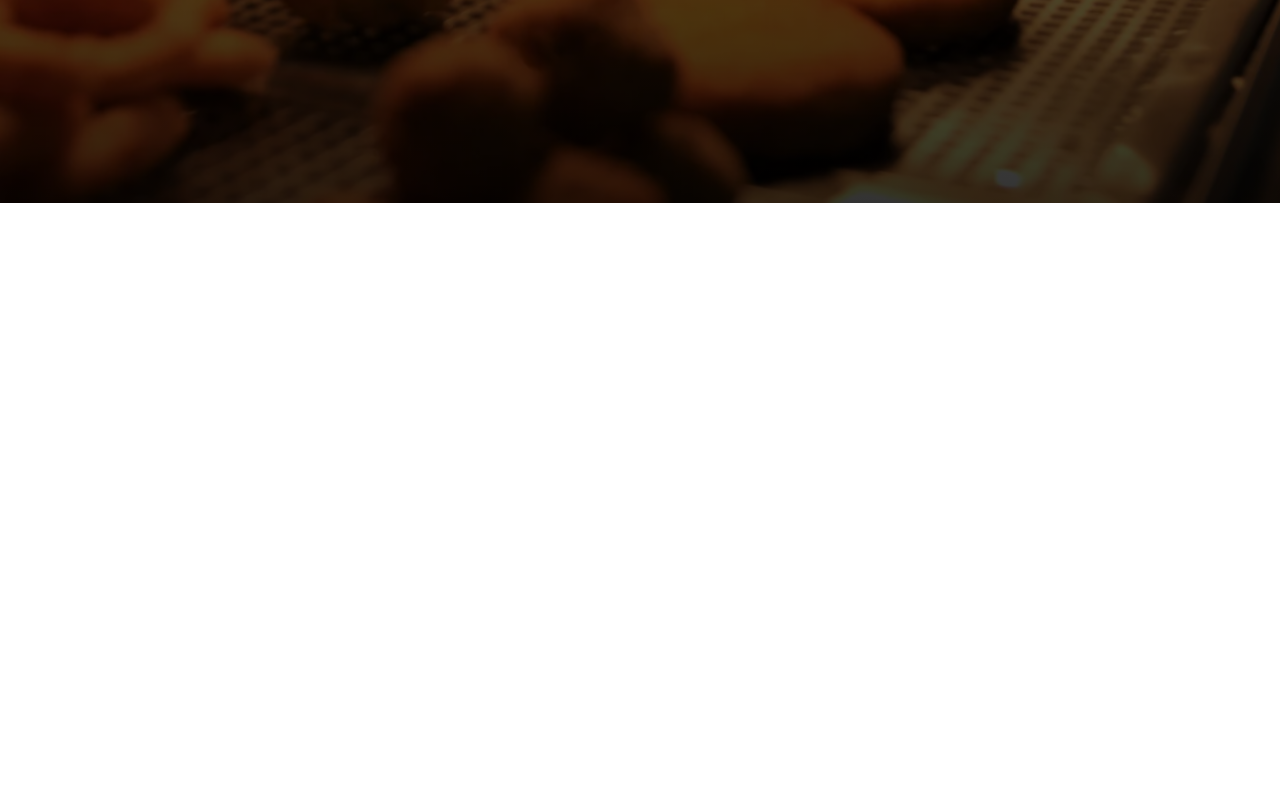
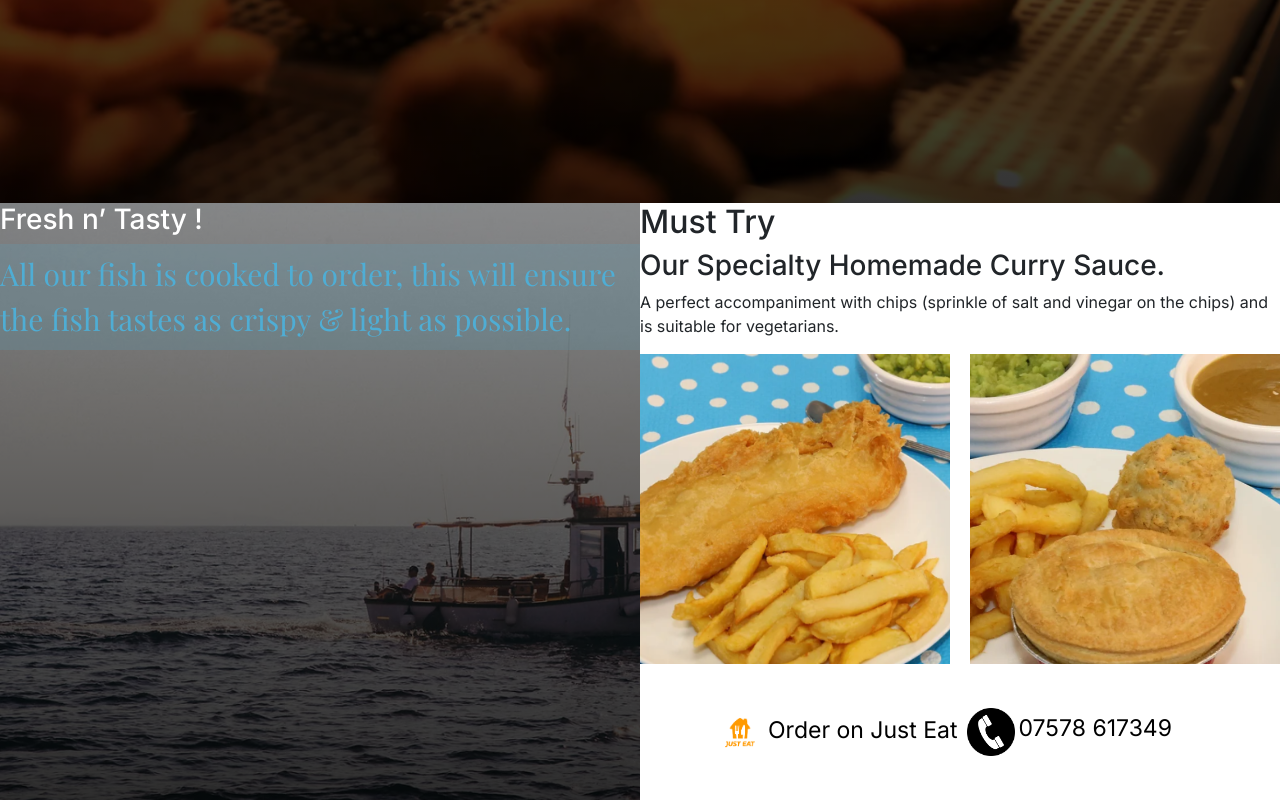
Before and after one commit to EvaSuper0115/fish-n-chips, a React (Create React App) app: page / in a window 1280 px wide. Shown: the part 664-1464 px from the top of the page. Before the commit the page ends 867 px from the top, so only its background shows below. Built offline with nearby package versions, Linux system fonts and the light colour scheme; a web font is replaced by a local one.

Commit message:
setup content for the introduction page (page2)

```diff
--- a/src/App.css
+++ b/src/App.css
@@ -14,6 +14,15 @@ a {
 
 .page-divider {
   margin: 3vh 0;
+}
+.half-a-page-grid {
+  display: grid;
+  grid-template-columns: 1fr 1fr;
+}
+.image-grid {
+  display: grid;
+  grid-template-columns: 1fr 1fr;
+  grid-gap: 20px;
 }
 .navbar-decoration,
 .dropdown-menu {
@@ -38,6 +47,21 @@ a {
   height: 100vh;
   width: 100vw;
 }
+.introduction-half-page-image {
+  background-image: linear-gradient(
+      0deg,
+      rgba(0, 0, 0, 0.799),
+      rgba(0, 0, 0, 0.41)
+    ),
+    url(images/introduction-page-bg.png);
+  background-repeat: no-repeat;
+  background-size: cover;
+  background-position: center;
+}
+.half-a-page-content {
+  background: white;
+}
+
 .white-text {
   color: #ffffff;
 }
@@ -81,6 +105,10 @@ a {
   padding: 4px;
   filter: brightness(120%);
 }
+.sqaure-image {
+  width: 100%;
+  aspect-ratio: 1/1;
+}
 .pagehero-top-grid {
   display: grid;
   grid-template-columns: 8fr 1fr 1fr;
@@ -106,6 +134,7 @@ a {
   aspect-ratio: 1/1;
   width: 5px;
 }
+
 @media (max-width: 820px) {
   .display-none-when-small {
     display: none;
--- a/src/App.js
+++ b/src/App.js
@@ -1,5 +1,6 @@
 import "./App.css";
 import PageHero from "./PageHero";
+import IntroductionPage from "./IntroductionPage";
 function App() {
   return (
     <div className="App">
@@ -21,7 +22,7 @@ function App() {
         <div className="collapse navbar-collapse" id="navbarNavDropdown">
           <ul className="navbar-nav">
             <li className="nav-item active">
-              <a className="nav-link high-light-text" href="#">
+              <a className="nav-link high-light-text" href="">
                 Home
               </a>
             </li>
@@ -70,6 +71,7 @@ function App() {
         </div>
       </nav>
       <PageHero />
+      <IntroductionPage />
     </div>
   );
 }
--- /dev/null
+++ b/src/IntroductionPage.js
@@ -0,0 +1,40 @@
+import React from "react";
+import fishNChipsImage from "./images/fish-chips.png";
+import pieNSauceImage from "./images/food-image-currysauce.png";
+import OrderGrid from "./OrderGrid";
+export default function () {
+  return (
+    <div className="IntroductionPage">
+      <div className="half-a-page-grid">
+        <div className="introduction-half-page-image">
+          <h3 className="white-text"> Fresh n’ Tasty !</h3>
+          <p className="secondary-text-color subHeading">
+            All our fish is cooked to order, this will ensure the fish tastes as
+            crispy & light as possible.
+          </p>
+        </div>
+        <div className="half-a-page-content">
+          <h2>Must Try</h2>
+          <h3>Our Specialty Homemade Curry Sauce. </h3>
+          <p>
+            A perfect accompaniment with chips (sprinkle of salt and vinegar on
+            the chips) and is suitable for vegetarians.
+          </p>
+          <div className="image-grid">
+            <img
+              className="sqaure-image"
+              src={fishNChipsImage}
+              alt="fish-chips"
+            ></img>
+            <img
+              className="sqaure-image"
+              src={pieNSauceImage}
+              alr="pieNSauce"
+            ></img>
+          </div>
+          <OrderGrid textColor="black" />
+        </div>
+      </div>
+    </div>
+  );
+}
--- /dev/null
+++ b/src/OrderGrid.js
@@ -0,0 +1,40 @@
+import React from "react";
+import JustEatIcon from "./images/justEat.png";
+import PhoneIcon from "./images/phone.png";
+
+export default function OrderGrid(props) {
+  return (
+    <div className="order-grid ">
+      <a
+        className="float-end"
+        href="https://www.just-eat.co.uk/restaurants-adastral-fish-and-chips-poole/menu/?utm_source=adastralfishnchips.co.uk&utm_medium=restaurant&utm_campaign=order%20button"
+        target="_blank"
+        rel="noreferrer"
+      >
+        <div className="white-text high-light-text">
+          <span>
+            <img
+              className="icon-adjustments"
+              src={JustEatIcon}
+              alt="google-map-icon"
+            ></img>
+          </span>
+          <span style={{ color: props.textColor }}>Order on Just Eat</span>
+        </div>
+      </a>
+
+      <div className="float-start">
+        <span>
+          <img
+            className="icon-adjustments"
+            src={PhoneIcon}
+            alt="google-map-icon"
+          ></img>
+        </span>
+        <span style={{ color: props.textColor }} className="high-light-text">
+          07578 617349
+        </span>
+      </div>
+    </div>
+  );
+}
--- a/src/PageHero.js
+++ b/src/PageHero.js
@@ -2,8 +2,7 @@ import React from "react";
 import GoogleMapIcon from "./images/Google_Maps_icon.png";
 import FacebookIcon from "./images/facebooklogo.png";
 import InstagramIcon from "./images/Instagram_icon.png";
-import JustEatIcon from "./images/justEat.png";
-import PhoneIcon from "./images/phone.png";
+import OrderGrid from "./OrderGrid";
 export default function PageHero() {
   return (
     <div className="PageHero">
@@ -65,36 +64,7 @@ export default function PageHero() {
             Menu
           </a>
         </div>
-        <div className="order-grid ">
-          <a
-            className="float-end"
-            href="https://www.just-eat.co.uk/restaurants-adastral-fish-and-chips-poole/menu/?utm_source=adastralfishnchips.co.uk&utm_medium=restaurant&utm_campaign=order%20button"
-            target="_blank"
-            rel="noreferrer"
-          >
-            <div className="white-text high-light-text">
-              <span>
-                <img
-                  className="icon-adjustments"
-                  src={JustEatIcon}
-                  alt="google-map-icon"
-                ></img>
-              </span>
-              Order on Just Eat
-            </div>
-          </a>
-
-          <div className="float-start">
-            <span>
-              <img
-                className="icon-adjustments"
-                src={PhoneIcon}
-                alt="google-map-icon"
-              ></img>
-            </span>
-            <span className="white-text high-light-text">07578 617349</span>
-          </div>
-        </div>
+        <OrderGrid textColor="white" />
       </div>
     </div>
   );
```
Also changed, not shown: src/images/fish-chips.png, src/images/food-image-currysauce.png.
